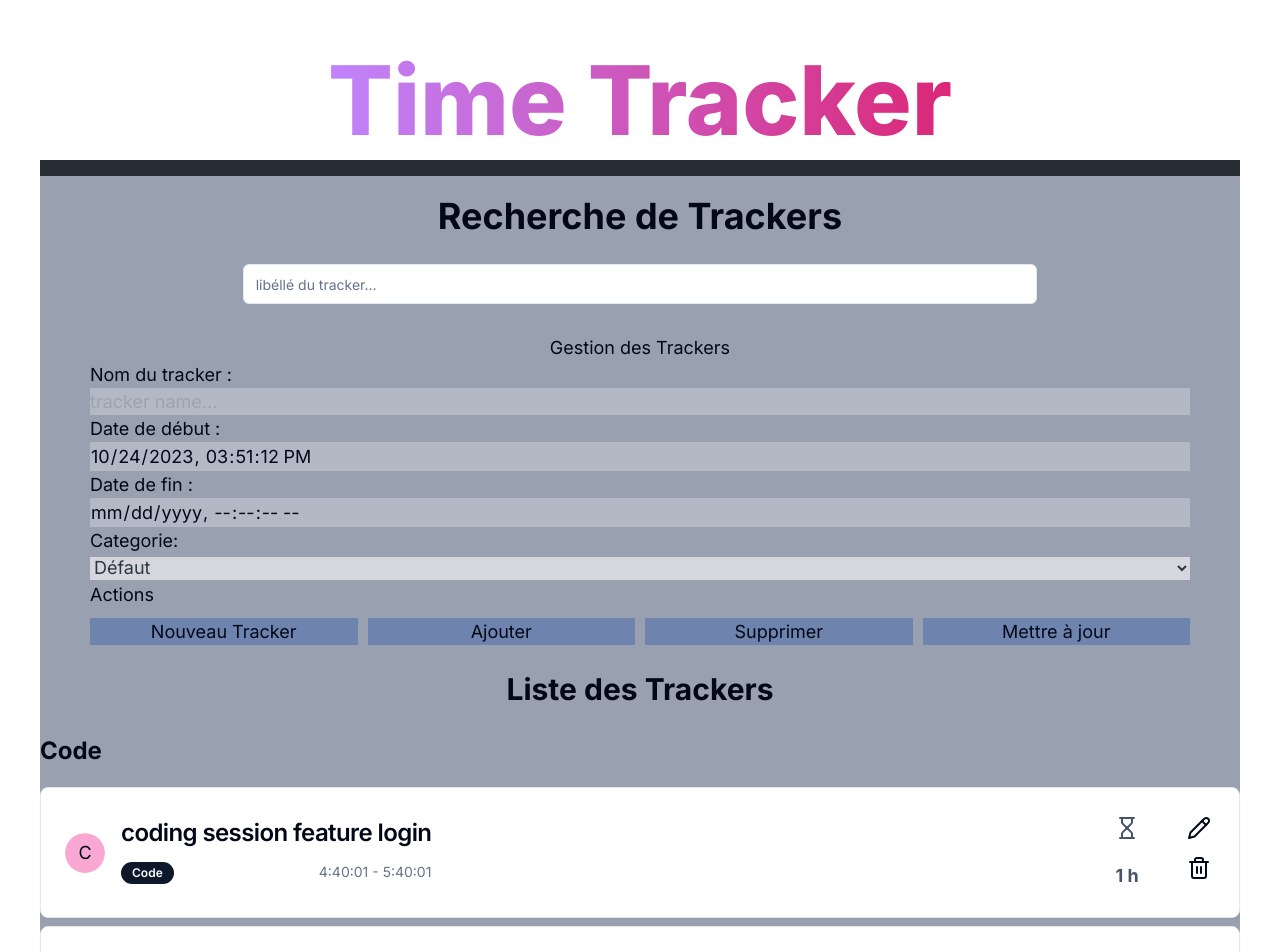
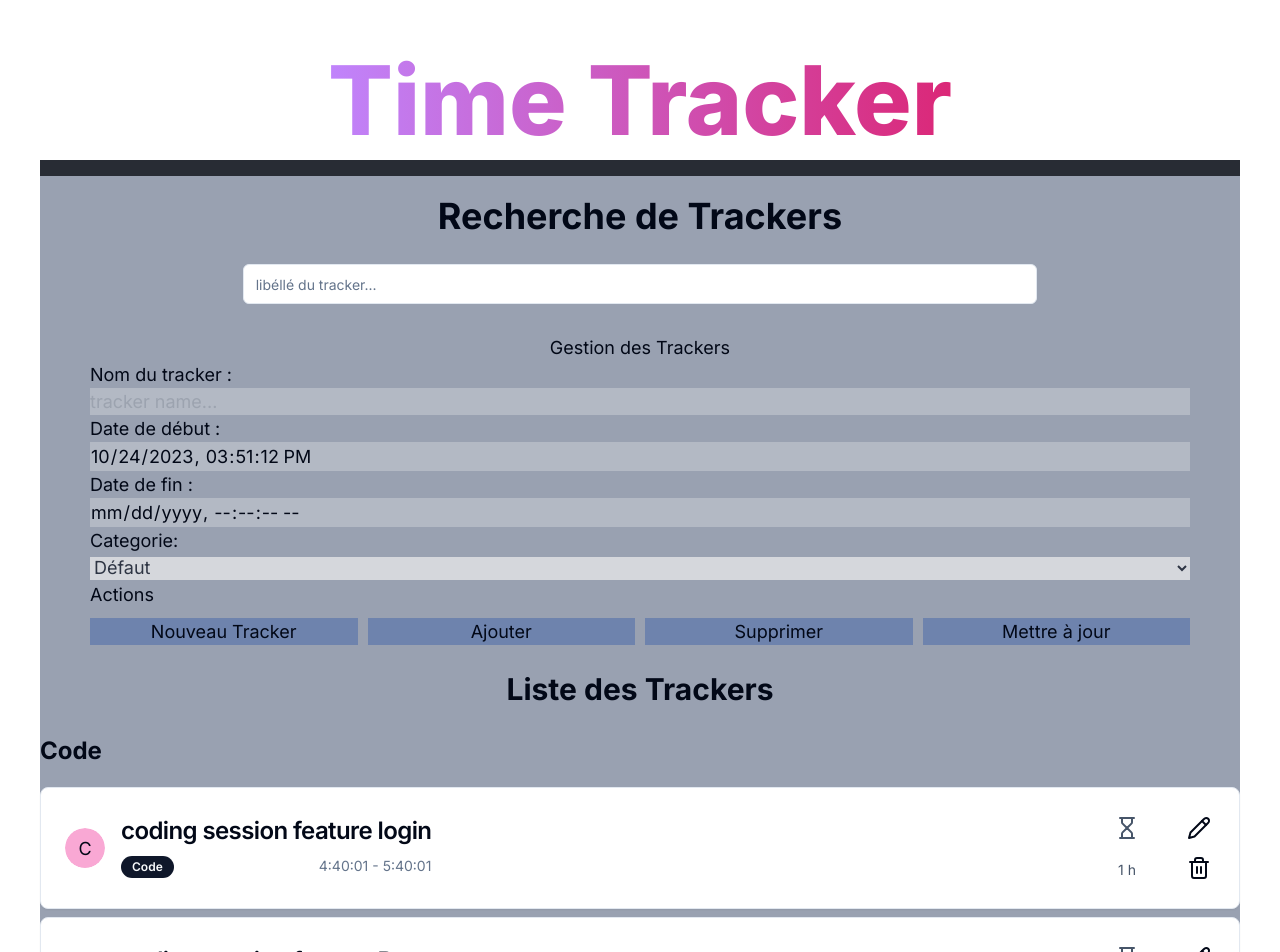
Before and after one commit to Choukro/time-tracker, a Next.js app: page / in a window 1280 px wide. Shown: the top 952 px of the page. Built offline with nearby package versions, Linux system fonts and the light colour scheme.

Commit message:
fix (list of trackers) : icon and paragraph alignment

```diff
--- a/components/TrackerRow.jsx
+++ b/components/TrackerRow.jsx
@@ -85,13 +85,11 @@ const TrackerRow = ({ tracker, selectedId, onSelected }) => {
           </div>
         </CardHeader>
         <CardContent className="flex flex-row gap-10 p-6">
-          <div className="flex justify-between flex-col gap-2 rounded p-1">
+          <div className="flex justify-between flex-col p-1">
             <Hourglass className="text-slate-600" />
-            <p className="font-bold dark:text-white text-slate-600 pt-3.5">
-              {duration}
-            </p>
+            <p className="text-sm	dark:text-white text-slate-600">{duration}</p>
           </div>
-          <div className="flex flex-col gap-2">
+          <div className="flex justify-between flex-col gap-2">
             <Dialog>
               <DialogTrigger className="rounded p-1 hover:bg-pink-300">
                 <Pencil />
```
